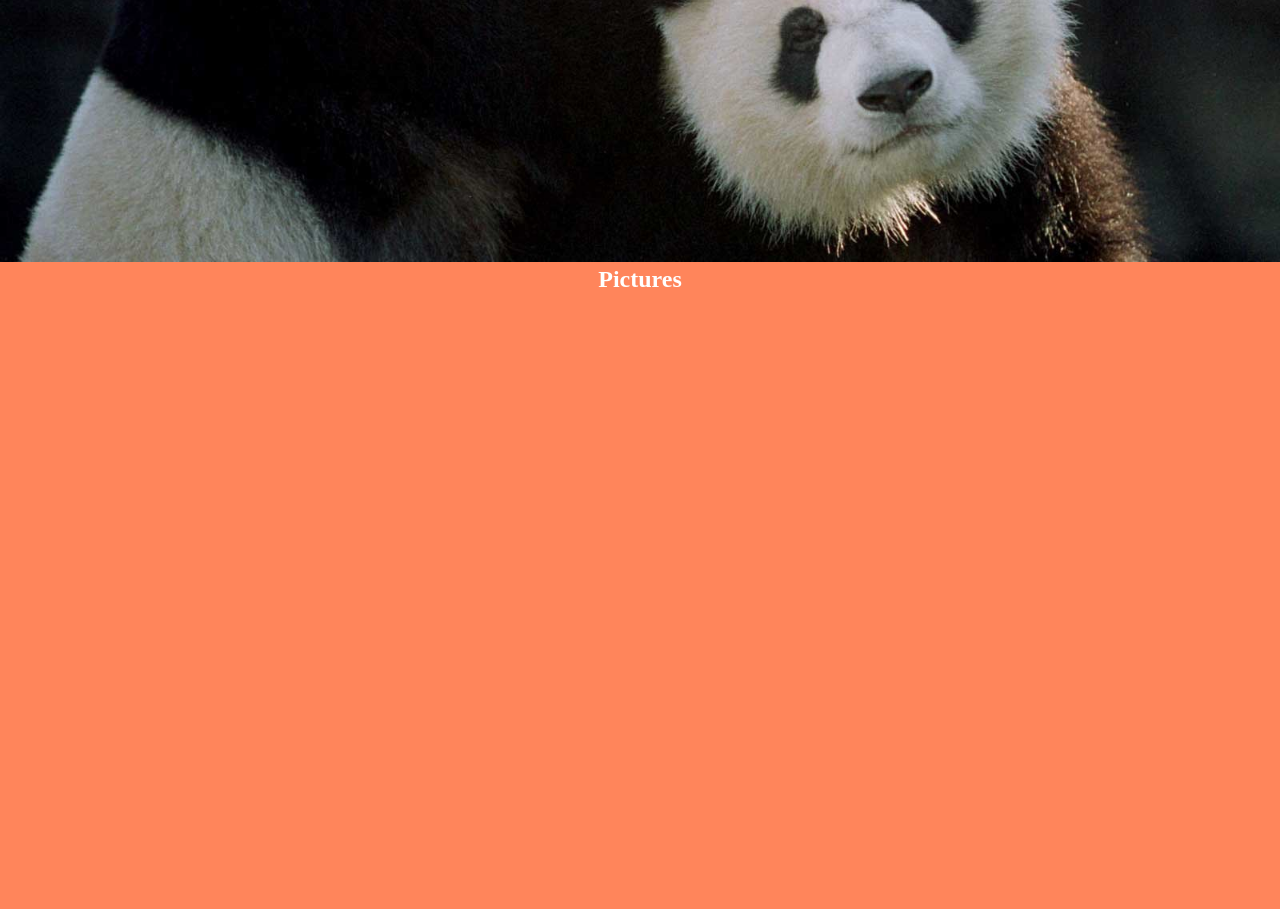
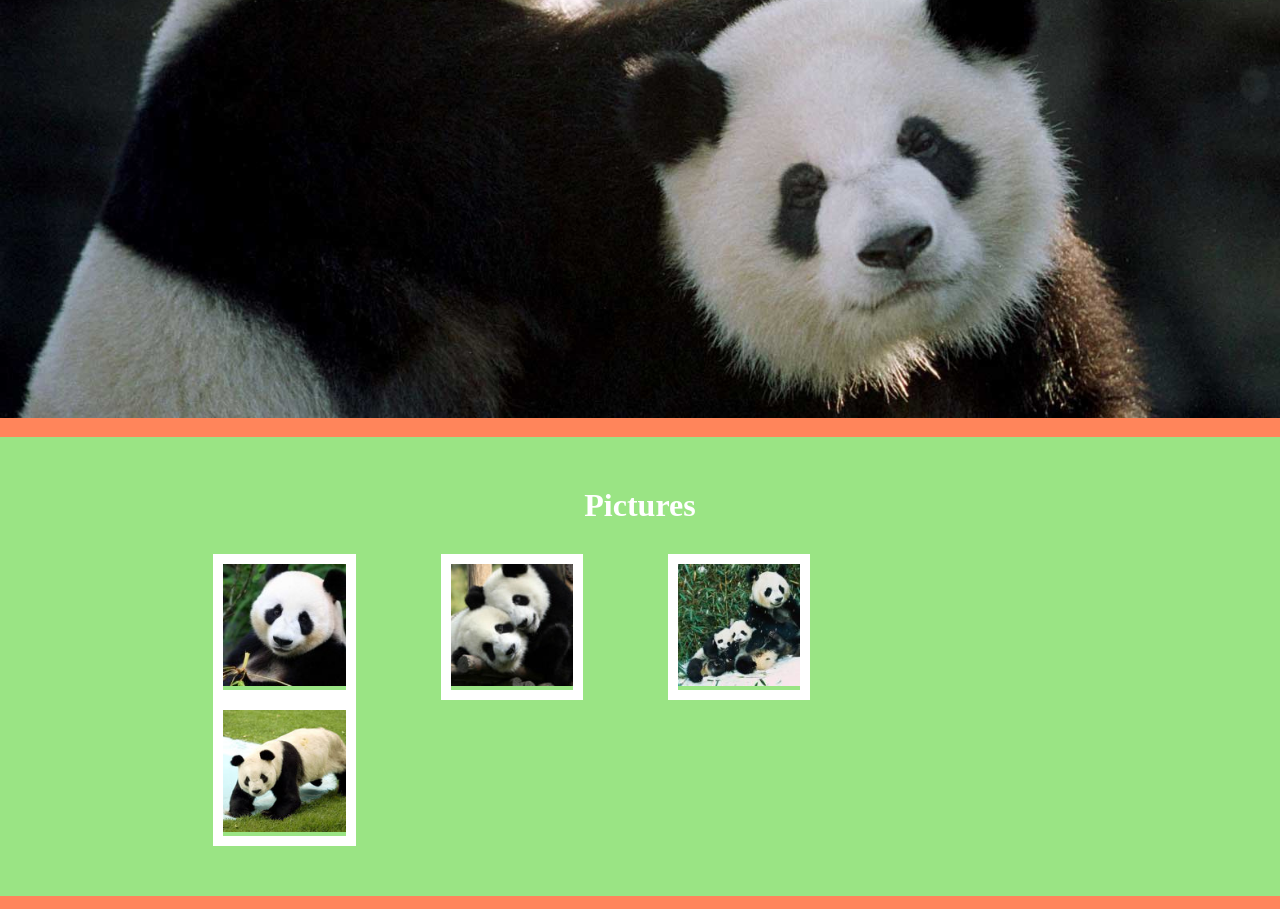
Before and after one commit to Kdangelo/love-panda, a plain HTML site: page index.html in a window 1280 px wide. Shown: the part 1688-2597 px from the top of the page. Before the commit the page ends 1988 px from the top, so only its background shows below. Drawn offline with Linux system fonts and the light colour scheme.

Commit message:
cambios finales

```diff
--- a/assets/css/main.css
+++ b/assets/css/main.css
@@ -7,15 +7,26 @@ body {
 	text-align: right;
 	padding: 12px;
 }
+.title {
+	padding-top: 50px;
+	padding-right: 30px;
+}
+.leyend {
+	padding-bottom: 50px;
+	padding-right: 30px;
+}
 img {
 	width: 100%;
+	height: 100%;
 }
 .about {
+	background-color: #9AE484;
 	border-top: 15px solid #FF855B;
 	border-bottom: 15px solid #FF855B;
 }
 .aboutPandas {
-	background-color: #9AE484;
+	background-color: #FF855B;
+	margin: 40px 0px;
 }
 .titleAboutPandas {
 	margin: 25px 0;
@@ -23,3 +34,21 @@ img {
 .descriptionPandas {
 	margin: 15px;
 }
+/* describie */
+.pictures {
+	background-color: #9AE484;
+	border-top: 15px solid #FF855B;
+	border-bottom: 15px solid #FF855B;
+}
+.titlePictures {
+	font-size: 2em;
+	margin-top: 50px;
+	margin-bottom: 30px;
+}
+.contentPictures {
+	margin-bottom: 50px;
+}
+.imgWrap {
+	margin-right: 85px;
+	border: 10px solid #fff;
+}
--- a/index.html
+++ b/index.html
@@ -8,8 +8,10 @@
 	<link rel="stylesheet" href="assets/css/main.css">
 </head>
 <body>
+
   <!-- flexible container of the grid -->
 	<div class="container">
+
     <!-- header -->
     <header id="header">
       <div class="row">
@@ -23,8 +25,11 @@
         </div>
       </div>
     </header>
+    <!-- end header -->
+
     <!-- content of the section -->
     <section id="section">
+
       <!-- first image -->
       <figure class="one">
         <div class="row">
@@ -33,6 +38,8 @@
           </div>
         </div>
       </figure>
+      <!-- end first image -->
+
       <!-- section about pandas -->
       <section class="about">
         <div class="row">
@@ -44,6 +51,8 @@
           <div class="col-3"></div>
         </div>
       </section>
+      <!-- end section about pandas -->
+
       <!-- second image -->
       <figure class="two">
         <div class="row">
@@ -52,6 +61,8 @@
           </div>
         </div>
       </figure>
+      <!-- end second image -->
+
       <!-- section pictures pandas -->
       <section class="pictures">
         <div class="row">
@@ -59,21 +70,52 @@
             <h2 class="titlePictures">Pictures</h2>
           </div>
         </div>
+        <div class="row contentPictures">
+          <div class="col-2"></div>
+          <div class="col-8">
+            <div class="col-2 imgWrap">
+              <img src="assets/img/a1.jpg">
+            </div>
+            <div class="col-2 imgWrap">
+              <img src="assets/img/a2.jpg">
+            </div>
+            <div class="col-2 imgWrap">
+              <img src="assets/img/a3.jpg">
+            </div>
+            <div class="col-2 imgWrap">
+              <img src="assets/img/a4.jpg">
+            </div>
+          </div>
+          <div class="col-2"></div>
+        </div>
+      </section>
+      <!-- end section pictures pandas -->
+
+      <!-- third image -->
+      <figure class="tree">
         <div class="row">
-          <div class="col-2"></div>
-          <div class="col-2"></div>
-          <div class="col-2"></div>
-          <div class="col-2"></div>
-          <div class="col-2"></div>
-          <div class="col-2"></div>
-
+          <div class="col-12">
+            <img src="assets/img/tree.jpg">
+          </div>
         </div>
-
-      </section>
-
+      </figure>
+      <!-- end third image -->
 
     </section>
+    <!-- end content of the section -->
+
+    <!-- footer -->
+    <footer>
+      <div class="row">
+        <div class="col-12">
+          <h3 class="textFooter wrap">Love Love Panda - Laboratoria 2017</h3>
+        </div>
+      </div>
+    </footer>
+    <!-- end footer -->
+
   </div>
+	<!-- end flexible container of the grid -->
 
 </body>
 </html>
```
